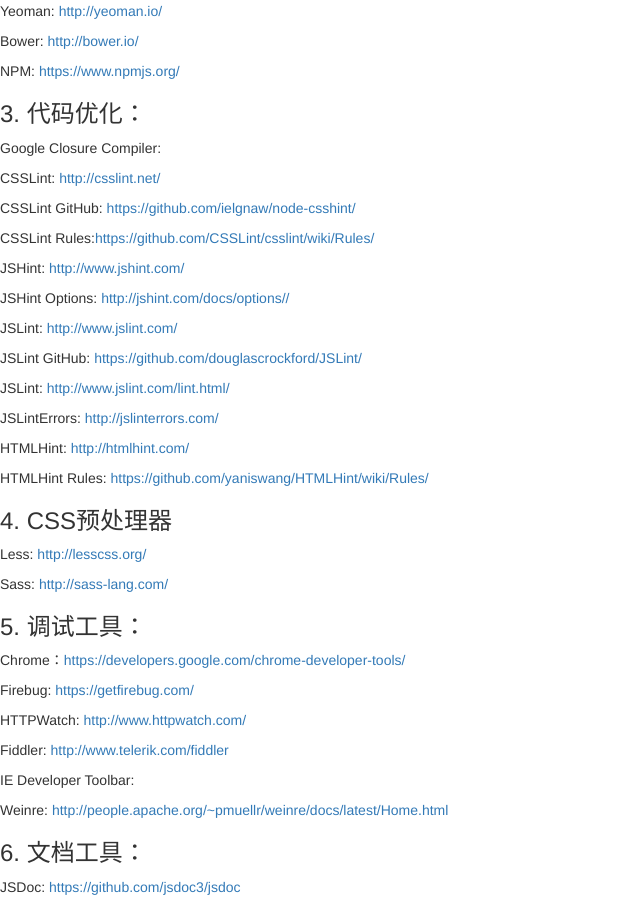
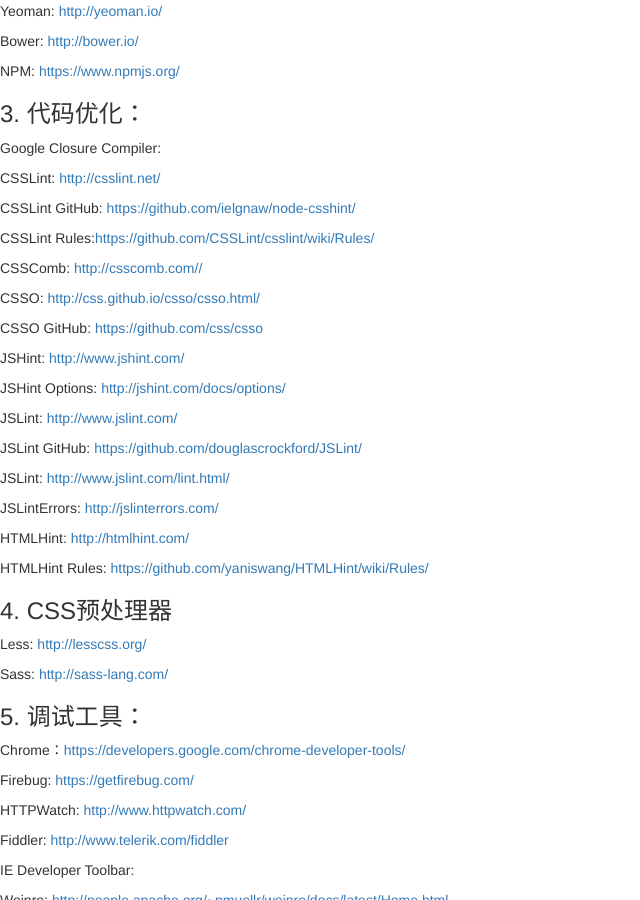
Before and after one commit to wkylin/wkylin.github.com, a Jekyll site: the page built from _posts/core-samples/2014-05-20-knowledge.md, in a window 1280 px wide and 900 px high, scrolled down 1260 px. Shown: the whole window, without its empty margins (0-640 px from the left). Built offline with Jekyll 4.4.1, drawn with Linux system fonts in a browser that asks for light colours; nearby versions of some CDN libraries; library files that are not in the unit come from our copies; comment, search, counter and statistics services are not loaded.

Commit message:
Style Guide

```diff
--- a/_posts/core-samples/2014-05-20-knowledge.md
+++ b/_posts/core-samples/2014-05-20-knowledge.md
@@ -38,9 +38,15 @@
 
 CSSLint Rules:<https://github.com/CSSLint/csslint/wiki/Rules/>
 
+CSSComb: <http://csscomb.com//>
+
+CSSO: <http://css.github.io/csso/csso.html/>
+
+CSSO GitHub: <https://github.com/css/csso>
+
 JSHint: <http://www.jshint.com/>
 
-JSHint Options: <http://jshint.com/docs/options//>
+JSHint Options: <http://jshint.com/docs/options/>
 
 JSLint: <http://www.jslint.com/>
 
```
